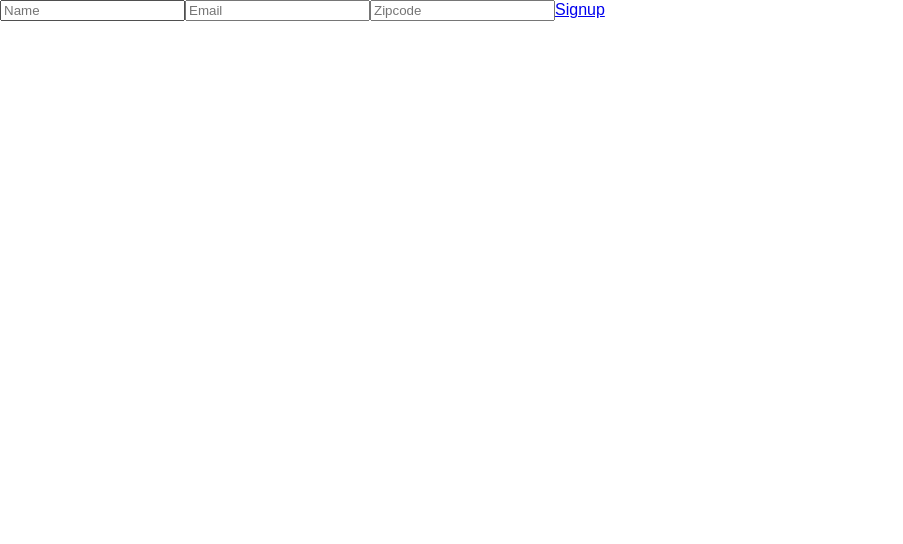
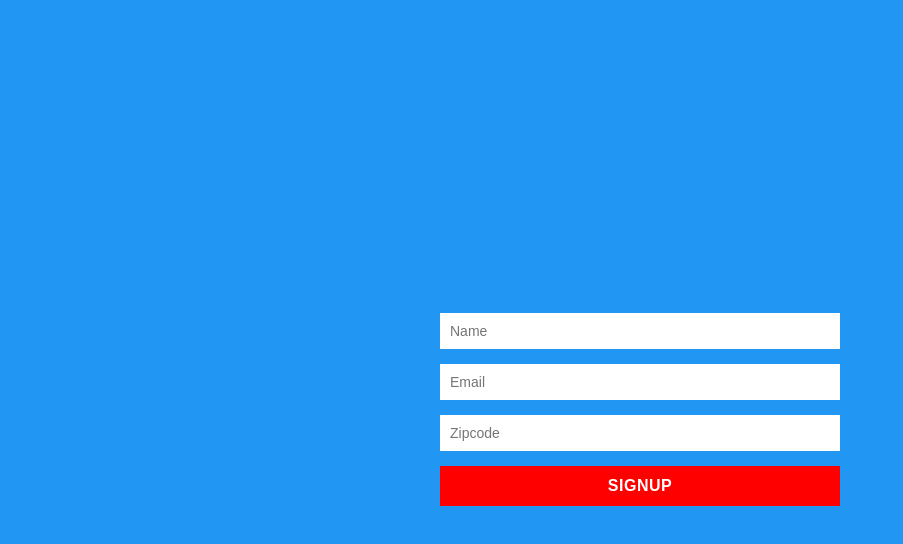
Before and after one commit to alonecuzzo/pinguino, a React (Create React App) app: page / in a window 1280 px wide. Shown: the top 544 px of the page, without its empty margins (0-903 px from the left). Built offline with nearby package versions, Linux system fonts and the light colour scheme.

Commit message:
adding some styling to user creation form

```diff
--- a/src/App.css
+++ b/src/App.css
@@ -1,28 +1,11 @@
-.App {
-  text-align: center;
+.donate--container {
+  display: grid;
+  height: 100vh;
+  grid-template-areas:
+    'header header header header header'
+    'left main main main right'
+    'footer footer footer footer footer';
+  grid-gap: 10px;
+  padding: 10px;
+  background-color: #2196F3;
 }
-
-.App-logo {
-  animation: App-logo-spin infinite 20s linear;
-  height: 80px;
-}
-
-.App-header {
-  background-color: #222;
-  height: 150px;
-  padding: 20px;
-  color: white;
-}
-
-.App-title {
-  font-size: 1.5em;
-}
-
-.App-intro {
-  font-size: large;
-}
-
-@keyframes App-logo-spin {
-  from { transform: rotate(0deg); }
-  to { transform: rotate(360deg); }
-}
--- a/src/App.js
+++ b/src/App.js
@@ -1,6 +1,7 @@
 import React, { Component } from 'react';
-import { SignUpForm } from './SignUpForm';
+import { UserCreationForm } from './UserCreationForm';
 import { UserListPage } from './UserListPage';
+import { UserMap } from './UserMap';
 import './App.css';
 import { BrowserRouter as Router, Route } from 'react-router-dom';
 
@@ -8,9 +9,10 @@ class App extends Component {
   render() {
     return (
       <Router>
-        <div>
-          <Route exact path="/" component={SignUpForm} />
+        <div className="donate--container">
+          <Route exact path="/" component={UserCreationForm} />
           <Route path="/users" component={UserListPage} />
+          <Route path="/usermap" component={UserMap} />
         </div>
       </Router>
     );
--- /dev/null
+++ b/src/UserCreationForm.css
@@ -0,0 +1,31 @@
+.user-creation {
+  display: flex;
+  grid-area: main;
+  justify-content: center;
+}
+
+.user-creation--form {
+  display: flex;
+  flex-direction: column;
+  justify-content: center;
+  width: 400px;
+}
+
+.user-creation--field {
+  padding: 10px;
+  font-size: 14px;
+  margin: 0 0 15px;
+  border: none;
+}
+
+.user-creation--button {
+  text-decoration: none;
+  padding: 10px;
+  border: 1px solid red;
+  color: white;
+  background: red;
+  text-align: center;
+  font-weight: 700;
+  text-transform: uppercase;
+  letter-spacing: 0.5px;
+}
--- a/src/SignupForm.js
+++ b/src/UserCreationForm.js
@@ -2,8 +2,9 @@ import React from 'react';
 import { connect } from 'react-redux';
 import { actions } from './actions';
 import { Link } from 'react-router-dom';
+import './UserCreationForm.css';
 
-class SignUpForm extends React.Component {
+class UserCreationForm extends React.Component {
   constructor(props) {
     super(props);
 
@@ -40,12 +41,12 @@ class SignUpForm extends React.Component {
     const { name, email, zipcode } = this.state.user;
 
     return (
-      <div>
-        <form>
-          <input type="text" placeholder="Name" name="name" value={name} onChange={this.handleChange} />
-          <input type="text" placeholder="Email" name="email" value={email} onChange={this.handleChange} />
-          <input type="text" pattern="[0-9]{5}"placeholder="Zipcode" name="zipcode" value={zipcode} onChange={this.handleChange} />
-          <Link to="/users" onClick={this.handleSubmit}>Signup</Link>
+      <div className="user-creation">
+        <form className="user-creation--form">
+          <input type="text" placeholder="Name" name="name" value={name} onChange={this.handleChange} className="user-creation--field" />
+          <input type="text" placeholder="Email" name="email" value={email} onChange={this.handleChange} className="user-creation--field" />
+          <input type="text" pattern="[0-9]{5}"placeholder="Zipcode" name="zipcode" value={zipcode} onChange={this.handleChange} className="user-creation--field" />
+          <Link to="/users" onClick={this.handleSubmit} className="user-creation--button">Signup</Link>
         </form>
         { registering &&
           <div>Registering user</div>
@@ -61,6 +62,6 @@ function mapStateToProps(state) {
     registering
   };
 }
-const connectedSignUpForm = connect(mapStateToProps)(SignUpForm);
+const connectedUserCreationForm = connect(mapStateToProps)(UserCreationForm);
 
-export { connectedSignUpForm as SignUpForm };
+export { connectedUserCreationForm as UserCreationForm };
```
